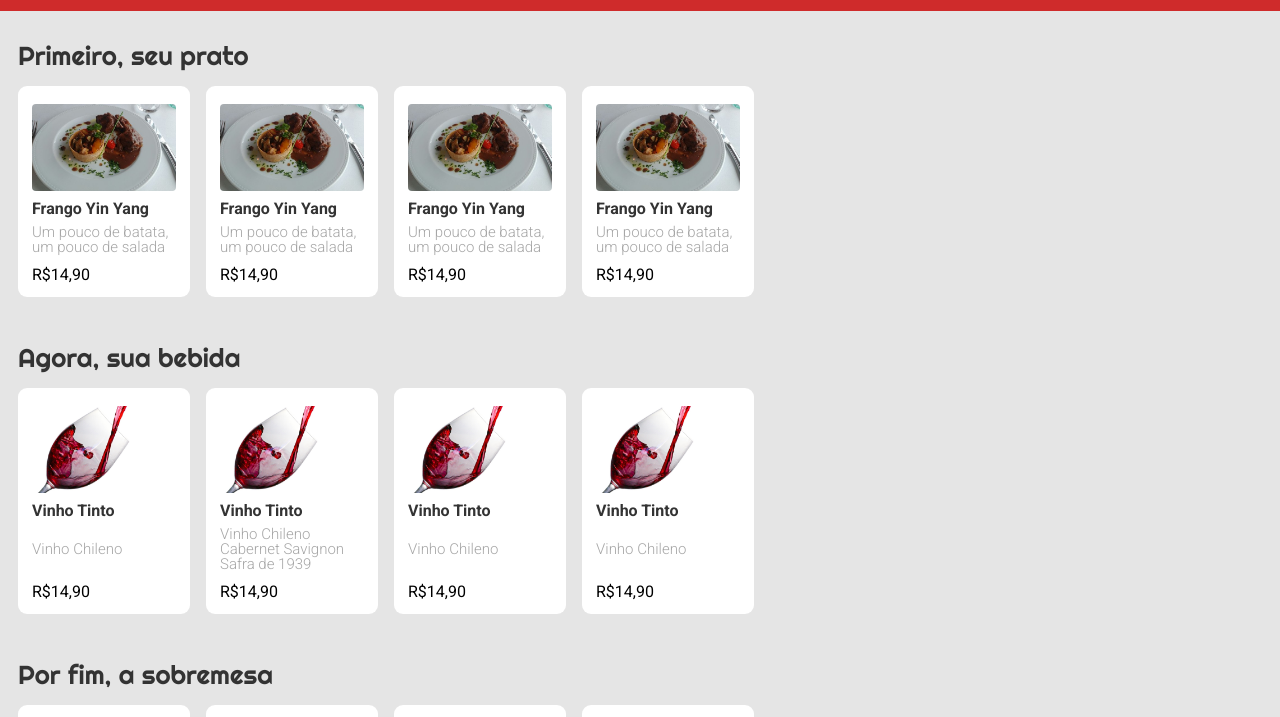
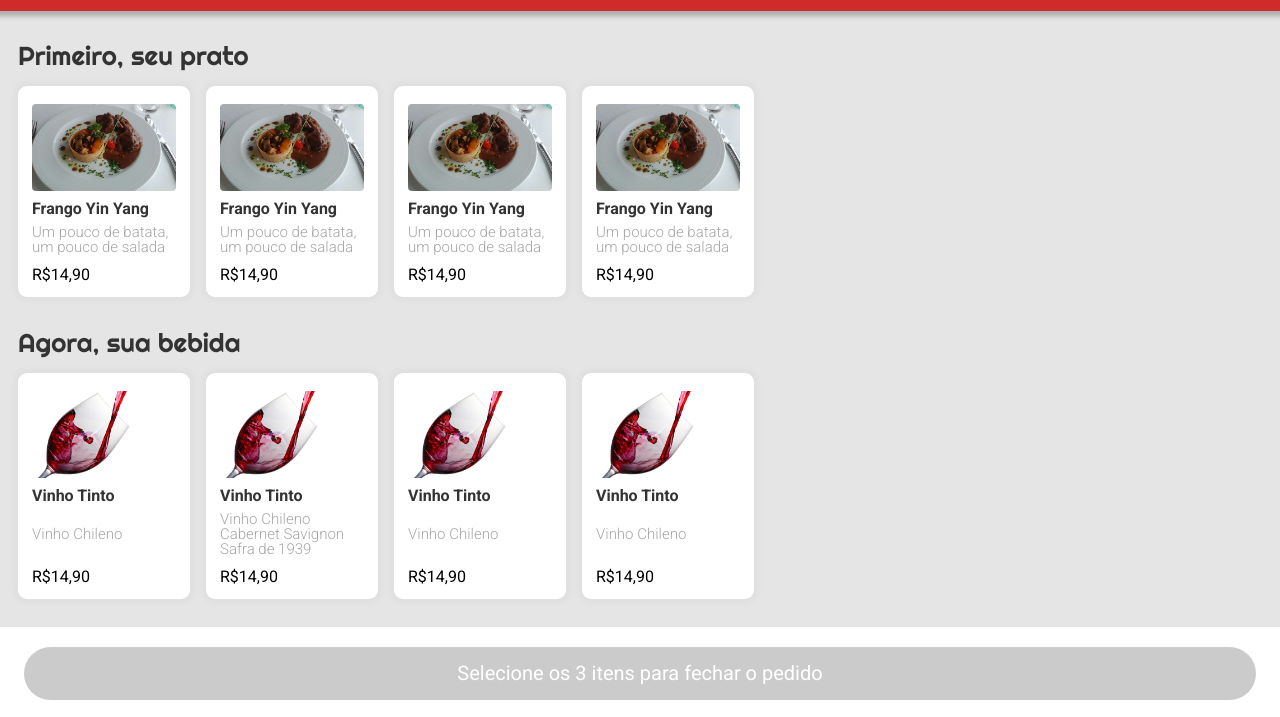
Before and after one commit to brunomguimaraes/Projeto03-DrivenEats-3, a plain HTML site: page index.html in a window 1280 px wide. Shown: the part 81-798 px from the top of the page. Drawn offline with Linux system fonts and the light colour scheme.

Commit message:
Top/bottom bars fixed - Shadow boxes added

```diff
--- a/CSS/styles.css
+++ b/CSS/styles.css
@@ -11,7 +11,10 @@
     height: 92px;
     background-color: #CF2b2b;
     padding: 16px 24px 0px;
-
+    position: fixed;
+    left:0;
+    top:0;
+    box-shadow: 0px 0px 5px 5px rgba(0, 0, 0, 0.25); ;
 }
 
 .app-title{
@@ -34,6 +37,7 @@
 
 .container{
     background-color: #e5e5e5 ;
+    padding: 108px 0px 92px;
 }
 
 
@@ -42,17 +46,15 @@
 /*---------------- Beginning of the sets of menus ----------------*/
 .menu{
     width: 100%;
-    padding-top: 32px;
-    padding-bottom: 16px;
+    padding-top: 16px;
 
 }
 
 .menu ul{
     display: flex;
-    margin-top: 17px;
     overflow-x: scroll;
     height: 100%;
-    padding: 0px 18px;
+    padding: 17px 18px;
 }
 
 .menu li{
@@ -66,6 +68,7 @@
     display: flex;
     flex-direction: column;
     justify-content: space-between;
+    box-shadow: 0px 0px 4px 4px rgba(180, 180, 180, 0.1); ;
 }
 
 .menu li:last-child{
@@ -124,6 +127,9 @@
     align-items: center;
     justify-content: center;
     padding: 16px 24px;
+    position: fixed;
+    left:0;
+    bottom:0;
 }
 
 .app-bottom button{
```
